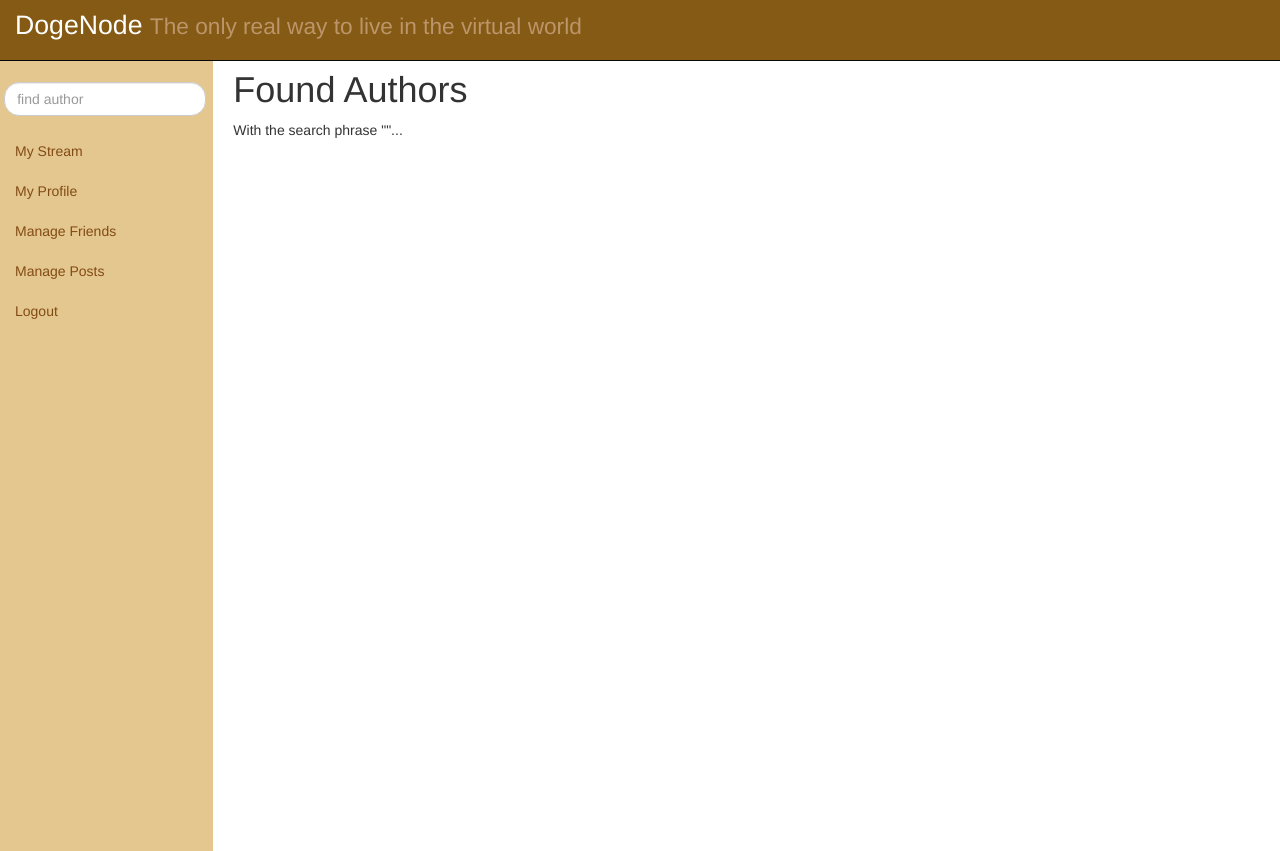
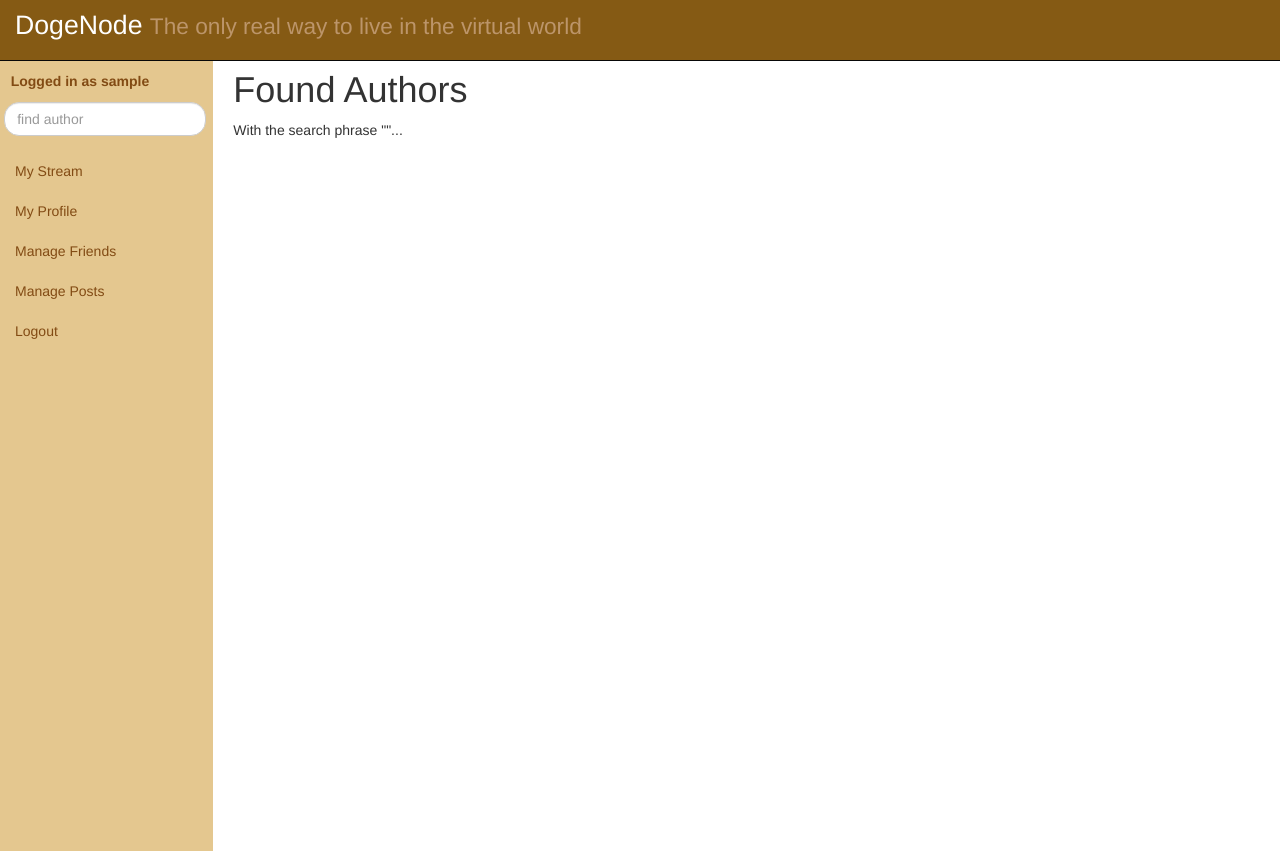
Before and after one commit to awwong1/CMPUT410-Project, a Django app: page /author/search_results/ in a window 1280 px wide. Run offline with Django 3.2, Linux system fonts and the light colour scheme; the visitor is signed in with stand-in values (Sample User, id 1); some libraries are stand-ins or nearby versions.

Commit message:
Shows which user is currently logged at eth top of the side-nav bar

```diff
--- a/dogenode/static/css/base.css
+++ b/dogenode/static/css/base.css
@@ -35,7 +35,7 @@ h1, h2, h3, h4, h5, h6 {
 
 /* side nav styling */
 .sidebar {
-        background-color: rgb(228,199,143); /* nav background color, light cream */
+    background-color: rgb(228,199,143); /* nav background color, light cream */
 }
 
 @media (min-width: 768px) {
@@ -44,7 +44,7 @@ h1, h2, h3, h4, h5, h6 {
         top: 51px;
         left: 0;
         z-index: 1000;
-	height: 100%;
+        height: 100%;
         display: block;
         padding: 20px;
         overflow-x: hidden;
@@ -59,13 +59,14 @@ h1, h2, h3, h4, h5, h6 {
     margin-left: -20px;
 }
 
+
 div.sidebar li a{
     color: rgb(130, 75, 20);    /* Medium brown colour  */
     padding-left: 7%;
 }
 
 li.active > a:focus {
-    background-color: #D4B775; /* light cream  */
+    background-color: #D4B775; /* light cream */
 }
 
 .sidebar li a:hover,
@@ -76,7 +77,8 @@ li.active > a:focus {
 
 .nav-title {
     color: rgb(130, 75, 20);    /* Medium brown colour  */
-    margin-left: 3%;
+    margin-left: 5%;
+    font-weight:bold;
 }
 
 /* Login styling */
--- a/dogenode/templates/user_base.html
+++ b/dogenode/templates/user_base.html
@@ -35,6 +35,11 @@
         {% block side-nav %}
         <div class="col-sm-3 col-md-2 sidebar">
           <ul class="nav nav-sidebar">
+            {% if user.username %}
+            <li class="nav-title">
+                <p>Logged in as {{user.username}}</p>
+            </li>
+            {% endif %}
             <li>
               <form method="post" action="/author/search_results/"
                class="pull-down  navbar-search">
```
